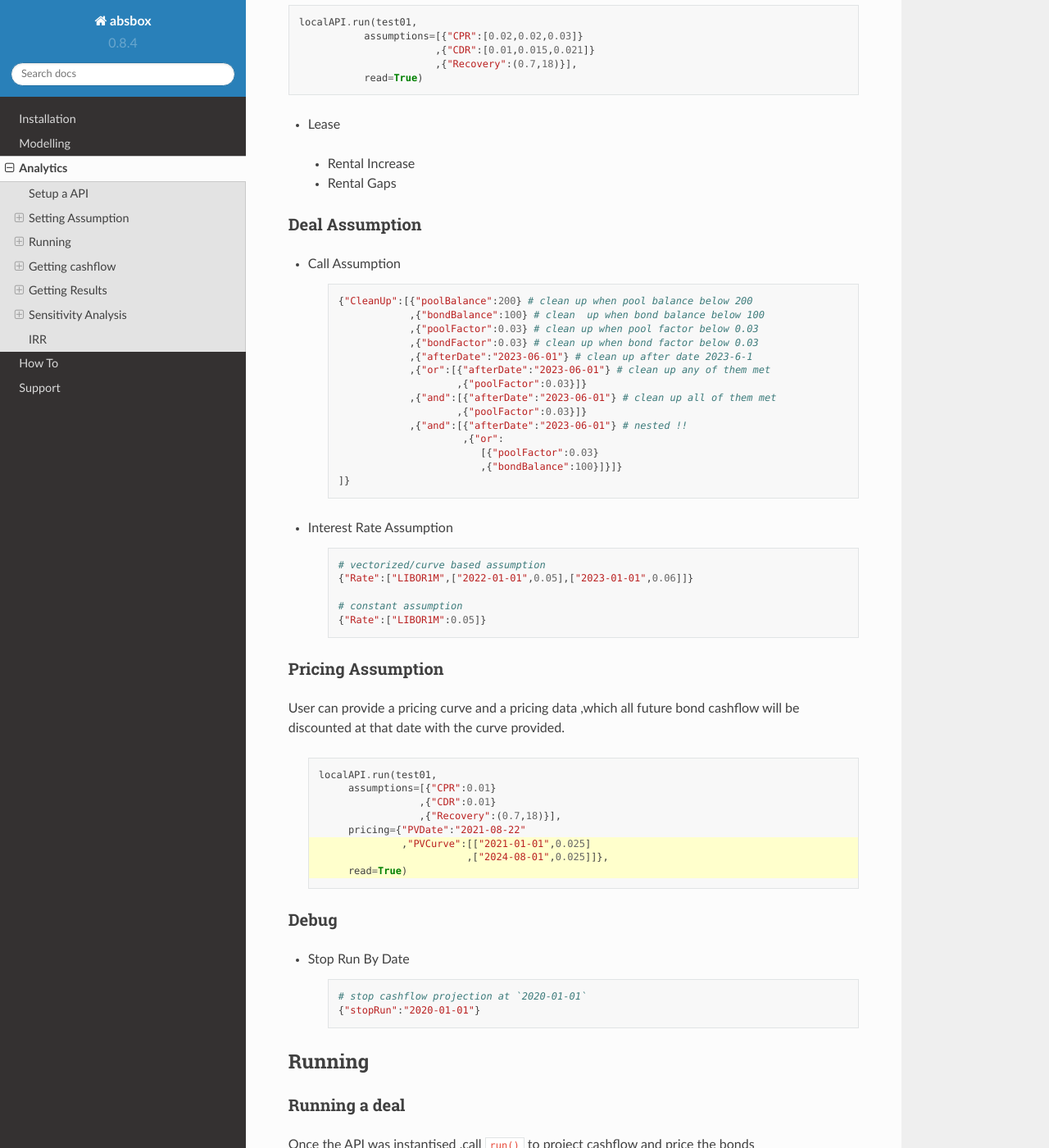
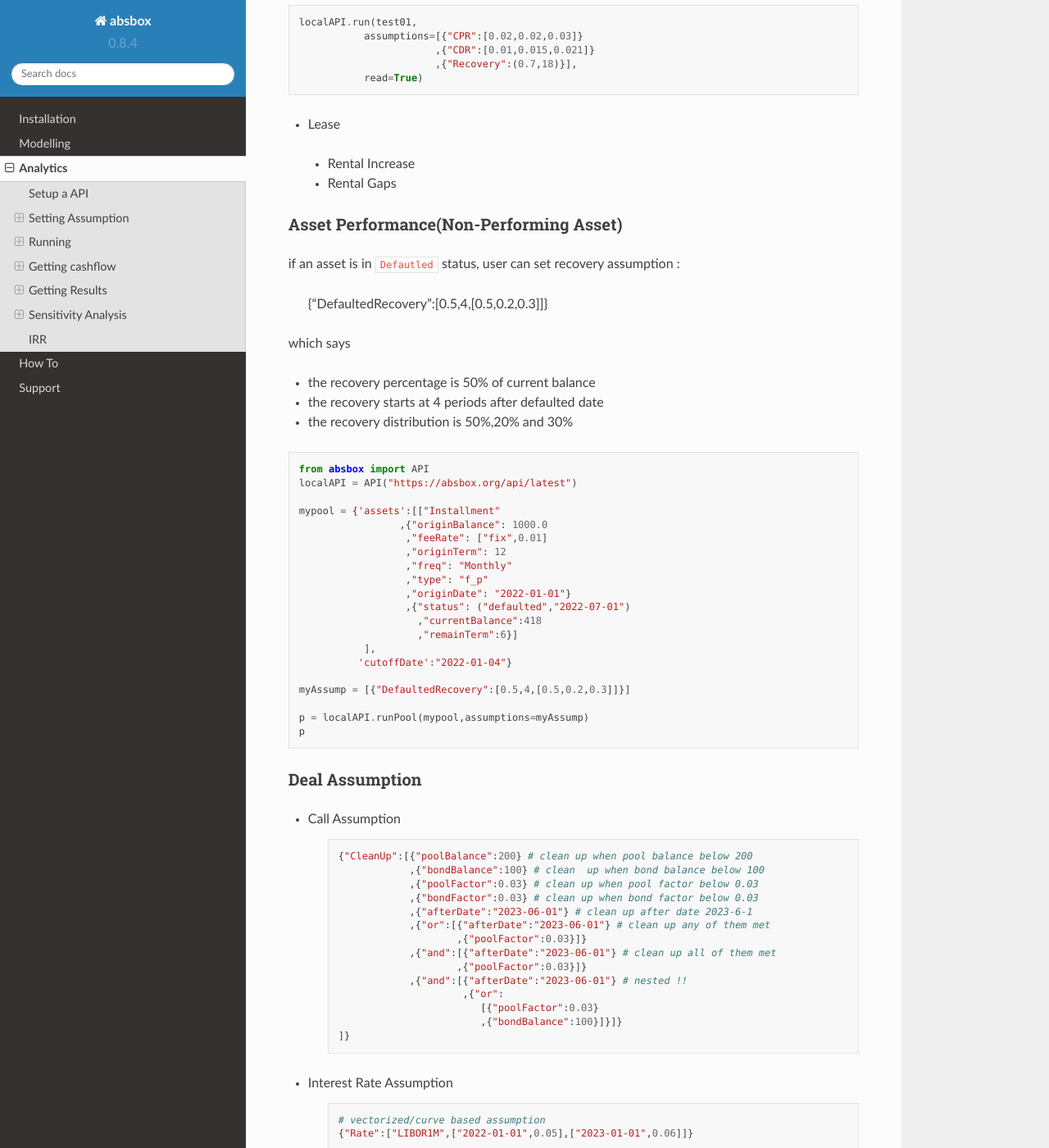
Before and after one commit to yellowbean/absbox-doc, a Sphinx documentation site: the page built from docs/source/analytics.rst, in a window 1280 px wide and 1400 px high, scrolled down 1489 px. Shown: the whole window at 82% size. Built offline with Sphinx 7.4.7 and the Read the Docs theme 2.0.0, drawn with Linux system fonts in a browser that asks for light colours; some of the changed text lies outside the part shown.

Commit message:
update config

```diff
--- a/docs/source/analytics.rst
+++ b/docs/source/analytics.rst
@@ -34,8 +34,8 @@ Setting Assumption
 
 Assumpitions are just a *LIST*,  Assumptions fall into three categories:
 
-Asset Performance
-^^^^^^^^^^^^^^^^^^^
+Asset Performance(Performing Asset)
+^^^^^^^^^^^^^^^^^^^^^^^^^^^^^^^^^^^^
 
 Different asset class would need different combination of performance assumptions.
 
@@ -72,6 +72,47 @@ User are able to set assumptions by curves
 * Lease
  * Rental Increase
  * Rental Gaps
+
+
+Asset Performance(Non-Performing Asset)
+^^^^^^^^^^^^^^^^^^^^^^^^^^^^^^^^^^^^^^^^^^
+
+if an asset is in ``Defautled`` status, user can set recovery assumption :
+
+    {"DefaultedRecovery":[0.5,4,[0.5,0.2,0.3]]}
+
+which says
+
+* the recovery percentage is 50% of current balance
+* the recovery starts at 4 periods after defaulted date
+* the recovery distribution is 50%,20% and 30%
+
+
+.. code-block:: python
+
+
+    from absbox import API
+    localAPI = API("https://absbox.org/api/latest")
+
+    mypool = {'assets':[["Installment"
+                     ,{"originBalance": 1000.0
+                      ,"feeRate": ["fix",0.01]
+                      ,"originTerm": 12
+                      ,"freq": "Monthly"
+                      ,"type": "f_p"
+                      ,"originDate": "2022-01-01"}
+                      ,{"status": ("defaulted","2022-07-01")
+                        ,"currentBalance":418
+                        ,"remainTerm":6}]
+               ],
+              'cutoffDate':"2022-01-04"}
+
+    myAssump = [{"DefaultedRecovery":[0.5,4,[0.5,0.2,0.3]]}]
+
+    p = localAPI.runPool(mypool,assumptions=myAssump)
+    p
+
+
 
 Deal Assumption
 ^^^^^^^^^^^^^^^^^^^
--- a/docs/source/modeling.rst
+++ b/docs/source/modeling.rst
@@ -192,7 +192,9 @@ Curve
 
 To build a ``Curve`` , just a list of 2-element list
 
-``[["2022-01-01",150],["2022-02-01",200]]``
+.. code-block:: python
+
+  ``[["2022-01-01",150],["2022-02-01",200]]``
 
 
 Components
```
Also changed, not shown: .readthedocs.yaml.
